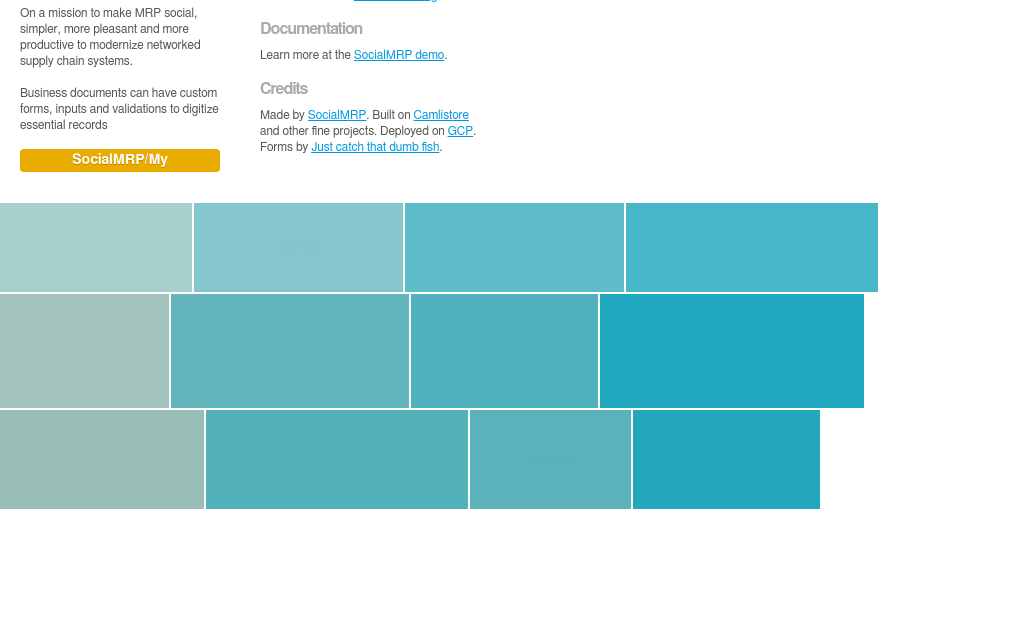
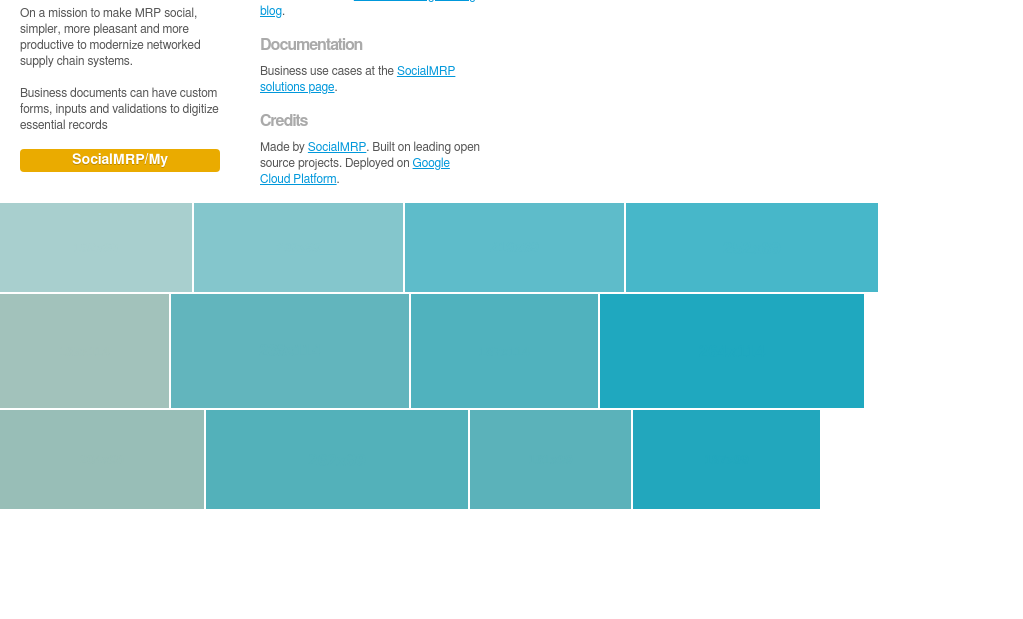
Before and after one commit to cliveb/socialmrpsite, a plain HTML site: page index.html in a window 1280 px wide. Shown: the part 181-800 px from the top of the page, without its empty margins (0-1023 px from the left). Drawn offline with nearby package versions, Linux system fonts and the light colour scheme.

Commit message:
lorem ipsum

```diff
--- a/index.html
+++ b/index.html
@@ -56,15 +56,15 @@ h2.ie {font:3em inherit;color:red;position:fixed;top:0px;margin:0;z-index:2;widt
 		<div class="block" id="details">
 			<h2>Usage</h2>
 			<p>
-				Learn more at the <a href="http://www.socialmrp.com">SocialMRP blog</a>.
+				Learn more at the <a href="http://www.socialmrp.com">SocialMRP engineering blog</a>.
 			</p>
 			<h2>Documentation</h2>
 			<p>
-				Learn more at the <a href="http://www.socialmrp.com">SocialMRP demo</a>.
+				Business use cases at the <a href="http://www.socialmrp.com">SocialMRP solutions page</a>.
 			</p>
 			<h2>Credits</h2>
 			<p>
-				Made by <a href="http://www.socialmrp.com">SocialMRP</a>. Built on <a href="http://www.camlistore.org">Camlistore</a> and other fine projects. Deployed on <a href="https://cloud.google.com/">GCP</a>. Forms by <a href="https://admin/firebase/access.html" class="button button-white feature-link">Just catch that dumb fish</a>.
+				Made by <a href="http://www.socialmrp.com">SocialMRP</a>. Built on leading open source projects. Deployed on <a href="https://cloud.google.com/">Google Cloud Platform</a>.
 			</p>
 		</div>
 	</div>
```
